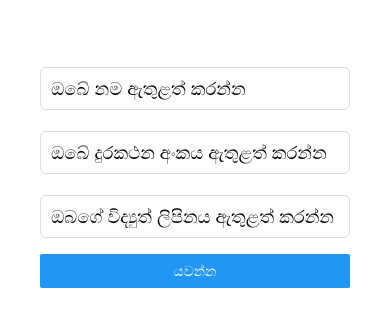
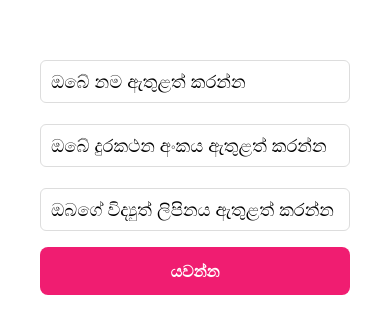
Before and after one commit to Sashreeka/IshanNew, a React Native app in the folder mobile/: screen / in a window 390 px wide. Shown: the part 247-580 px from the top of the page. Built offline with nearby package versions, Linux system fonts and the light colour scheme.

Commit message:
add custom buttom component

```diff
--- /dev/null
+++ b/mobile/components/sampleUI/FlatButton.js
@@ -0,0 +1,41 @@
+import React from 'react'
+import {
+    View,
+    Text,
+    Button,
+    StyleSheet,
+    TouchableOpacity
+} from 'react-native';
+
+export default function FlatButton({text,onPress}) {
+    return (
+       <TouchableOpacity onPress={onPress}>
+            <View style={styles.button}>
+                <Text style={styles.buttonText}>{ text }</Text>
+
+
+
+            </View>
+       </TouchableOpacity>
+
+    )
+}
+const styles=StyleSheet.create({
+    button:{
+        borderRadius: 8,
+        paddingVertical: 14,
+        paddingHorizontal: 10,
+        backgroundColor: '#f01d71',
+
+    },
+    buttonText:{
+        color:'white',
+        fontWeight:'bold',
+        textTransform: 'uppercase',
+        fontSize: 16,
+        textAlign:'center',
+
+
+    }
+
+})
--- a/mobile/components/sampleUI/Register.js
+++ b/mobile/components/sampleUI/Register.js
@@ -8,6 +8,7 @@ import {
     TouchableWithoutFeedback,
     Keyboard
 } from 'react-native';
+import FlatButton from './FlatButton';
 
 import { Formik } from 'formik';
 import * as yup from 'yup';
@@ -77,9 +78,10 @@ export default function Register()
             />
             <Text style={styles.errorText}>{props.touched.email && props.errors.email}</Text>
 
-            <Button title="යවන්න"
+                <FlatButton   text="යවන්න"  onPress={props.handleSubmit}/>
+            {/* <Button title="යවන්න"
                 onPress={props.handleSubmit}
-            />
+            /> */}
 
             </View>
             </TouchableWithoutFeedback>
```
